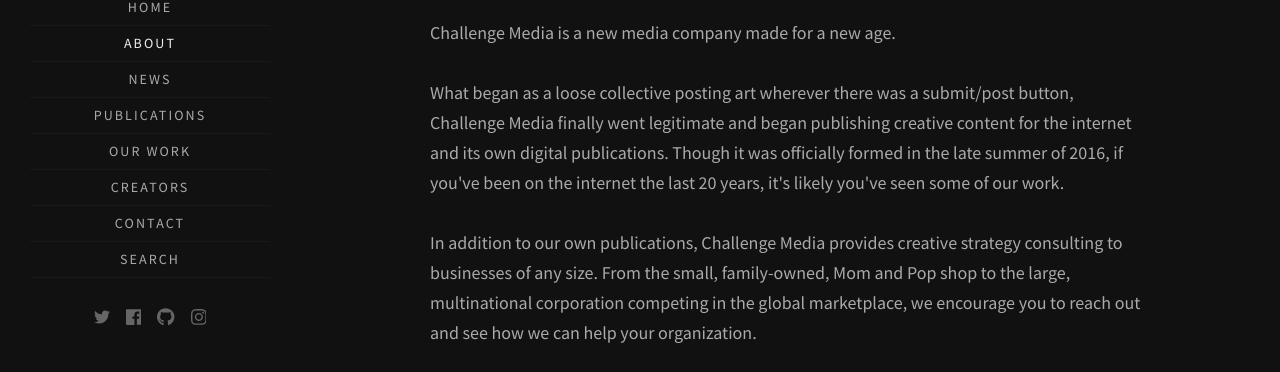
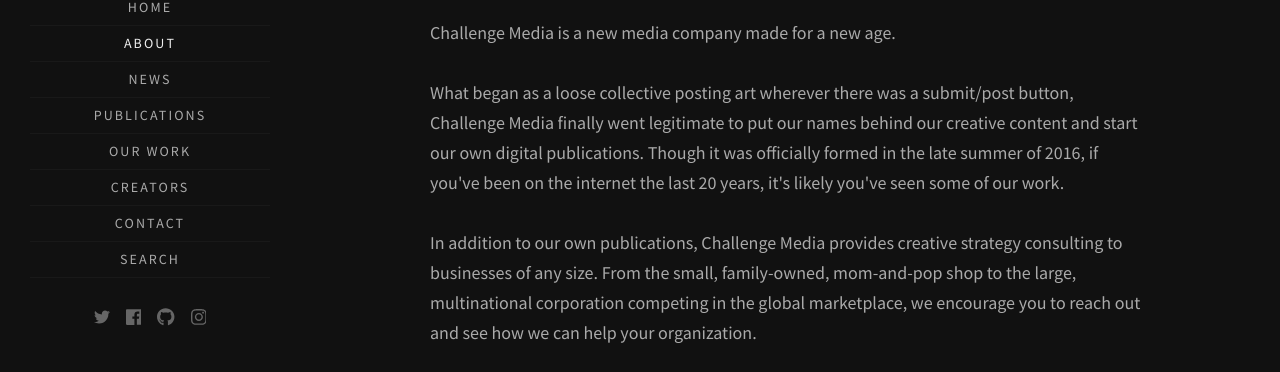
Before and after one commit to challengemedia/challenge.media, a Jekyll site: the page built from about.html, in a window 1280 px wide and 900 px high. Shown: the part 254-626 px from the top of the window. Built offline with Jekyll 4.4.1, drawn with Linux system fonts in a browser that asks for light colours; some web fonts are replaced.

Commit message:
Update about.html

```diff
--- a/about.html
+++ b/about.html
@@ -13,8 +13,8 @@ title: About
     <p>Founded: 2016</br>
     Motto: "Challenge Everything."</p>
     <p>Challenge Media is a new media company made for a new age.<br><br/>
-    What began as a loose collective posting art wherever there was a submit/post button, Challenge Media finally went legitimate and began publishing creative content for the internet and its own digital publications. Though it was officially formed in the late summer of 2016, if you've been on the internet the last 20 years, it's likely you've seen some of our work.<br><br/>
-    In addition to our own publications, Challenge Media provides creative strategy consulting to businesses of any size. From the small, family-owned, Mom and Pop shop to the large, multinational corporation competing in the global marketplace, we encourage you to reach out and see how we can help your organization.<br></br>
+    What began as a loose collective posting art wherever there was a submit/post button, Challenge Media finally went legitimate to put our names behind our creative content and start our own digital publications. Though it was officially formed in the late summer of 2016, if you've been on the internet the last 20 years, it's likely you've seen some of our work.<br><br/>
+    In addition to our own publications, Challenge Media provides creative strategy consulting to businesses of any size. From the small, family-owned, mom-and-pop shop to the large, multinational corporation competing in the global marketplace, we encourage you to reach out and see how we can help your organization.<br></br>
     Challenge Media is a unique startup that is uncompromising in its belief in creative and editorial independence. The company refuses to cater to outside shareholder investment or change course based on the whims of venture capital. The company refuses to rely on donations or apply for federal and/or non-governmental organizational grants. While we do work with advertisers, annual budgetary decisions are made solely upon the input/output of completed work and our subscription base.<br><br/>
     We do all this to protect our publications and our independence. Strictly operating this way allows our business to remain committed to our principles and it allows the greatest amount of freedom in thought and opinion.<br></br>
     <a href="https://www.walkercraig.com">Craig Walker</a> is the Founder and current President of Challenge Media.</p>
```
